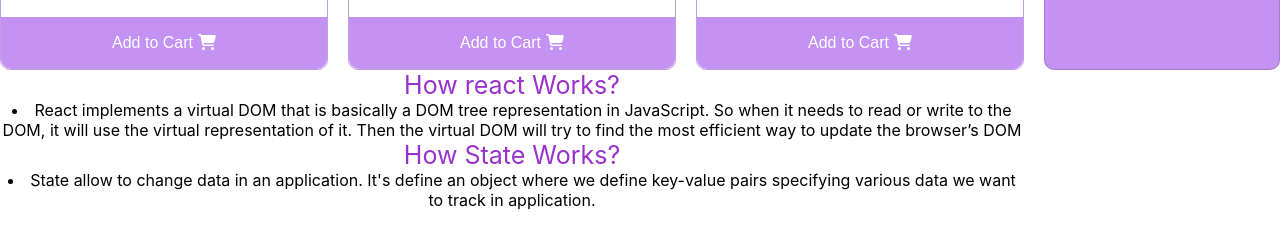
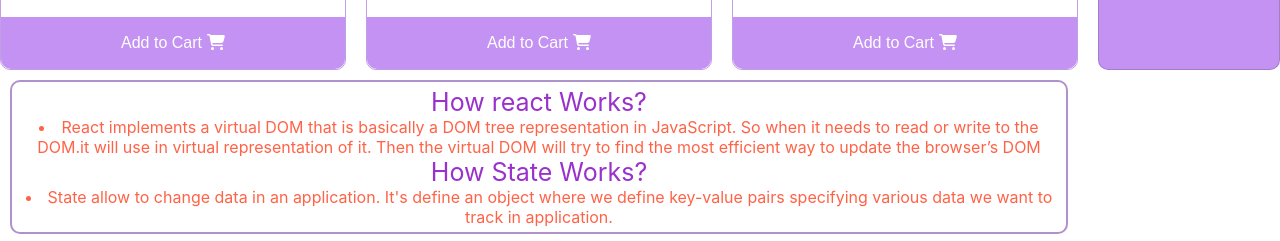
Before and after one commit to ARIFULHAQUE1/lucky-one, a React (Create React App) app: page / in a window 1280 px wide. Shown: the part 2080-2321 px from the top of the page. Before the commit the page ends 2290 px from the top, so only its background shows below. Built offline with nearby package versions, Linux system fonts and the light colour scheme.

Commit message:
fixed some problem

```diff
--- a/src/components/Products/Products.css
+++ b/src/components/Products/Products.css
@@ -3,10 +3,11 @@
     border-radius: 10px;
   position: relative;
   height: 500px;
+  margin: 0;
 }
 .product img{
-    width: 300px;
-    height: 300px;
+    width: 332px;
+    height: 312px;
     border: 1px solid white;
     border-radius: 5px;
 
--- a/src/components/Shop/Shop.css
+++ b/src/components/Shop/Shop.css
@@ -30,3 +30,12 @@
         grid-template-columns: repeat(3,1fr);
     }
 }
+.QueAns{
+    margin: 10px;
+    border: 2px solid rgba(156, 118, 192, 0.801);
+    border-radius: 10px;
+    padding: 5px;
+}
+.QueAns li{
+    color:tomato;
+}
--- a/src/components/Shop/Shop.js
+++ b/src/components/Shop/Shop.js
@@ -49,11 +49,11 @@
             </div>
             <div className='QueAns'>
                 <span>How react Works?</span>
-                <li>React implements a virtual DOM that is basically a DOM tree representation in JavaScript. So when it needs to read or write to the DOM, it will use the virtual representation of it. Then the virtual DOM will try to find the most efficient way to update the browser’s DOM</li>
+                <li>React implements a virtual DOM that is basically a DOM tree representation in JavaScript. So when it needs to read or write to the DOM.it will use in virtual representation of it. Then the virtual DOM will try to find the most efficient way to update the browser’s DOM</li>
                 <span>How State Works?</span>
                 <li>State allow to  change data in an application. It's define  an object where we define key-value pairs specifying various data we want to track in  application.</li>
             </div>
-        </div>
+        </div >
 
     );
 };
```
Also changed, not shown: 1 other file (tests, documents, lock files or other folders).
